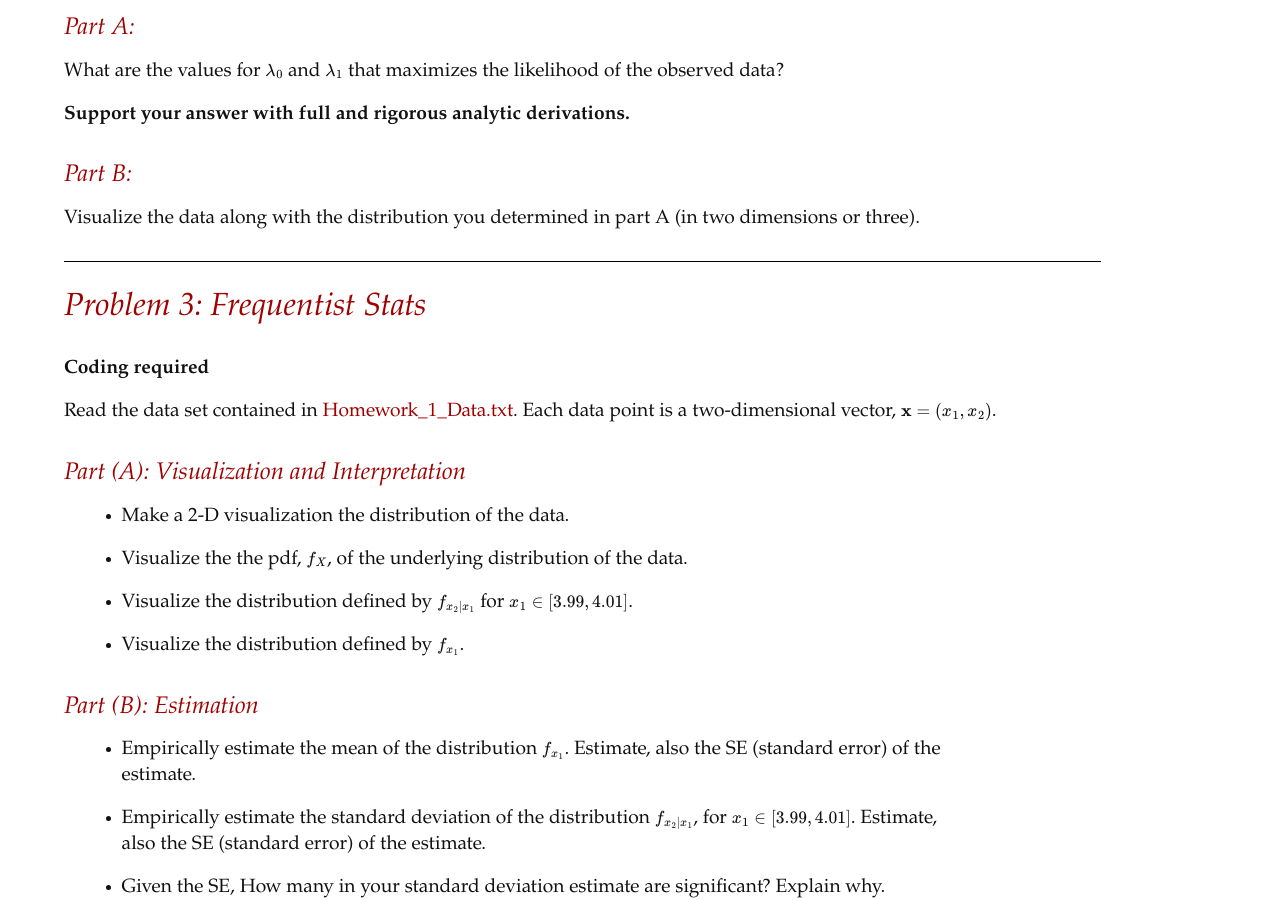
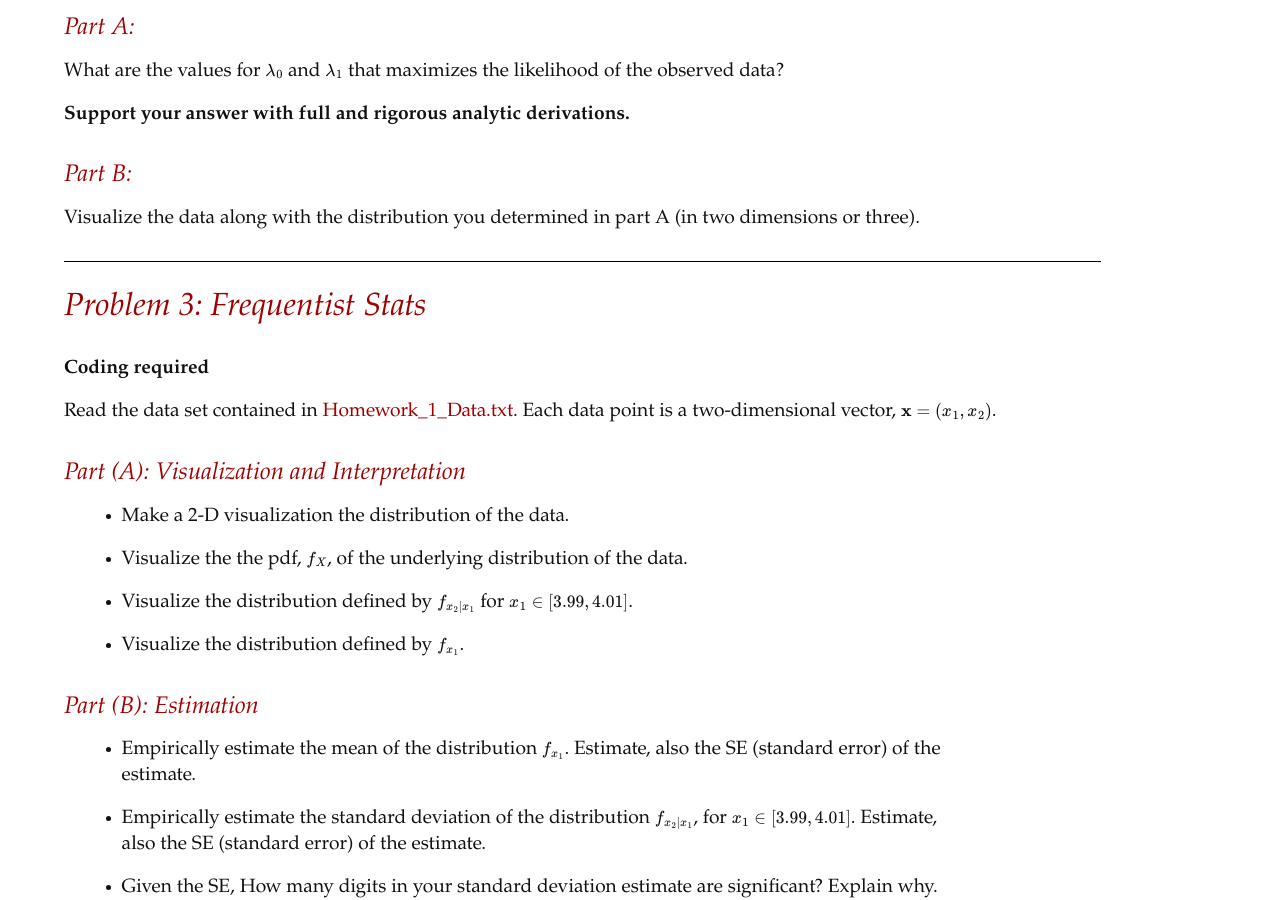
Before and after one commit to namwkim/2017, a Jekyll site: the page built from homework/AM207_HW1.md, in a window 1280 px wide and 900 px high, scrolled down 1731 px. Built offline with Jekyll 4.4.1, drawn with Linux system fonts in a browser that asks for light colours; nearby versions of some CDN libraries; formulas are drawn with MathJax 3.

Commit message:
updated hw

```diff
--- a/homework/AM207_HW1.md
+++ b/homework/AM207_HW1.md
@@ -83,4 +83,4 @@ Read the data set contained in [Homework_1_Data.txt](Homework_1_Data.txt). Each
 
 - Empirically estimate the standard deviation of the distribution $f_{x_2 \mid x_1}$, for $x_1 \in [3.99, 4.01]$. Estimate, also the SE (standard error) of the estimate.
 
-- Given the SE, How many in your standard deviation estimate are significant? Explain why.
+- Given the SE, How many digits in your standard deviation estimate are significant? Explain why.
```
